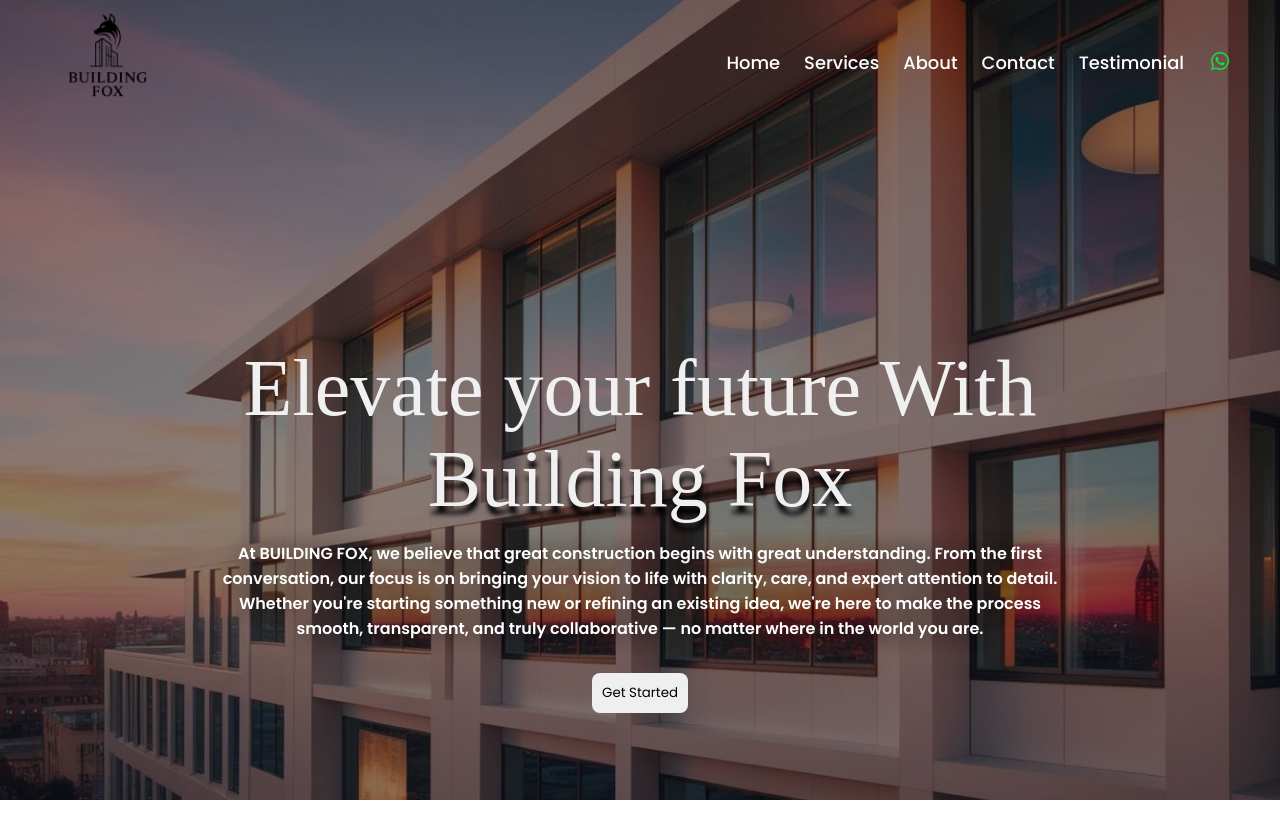
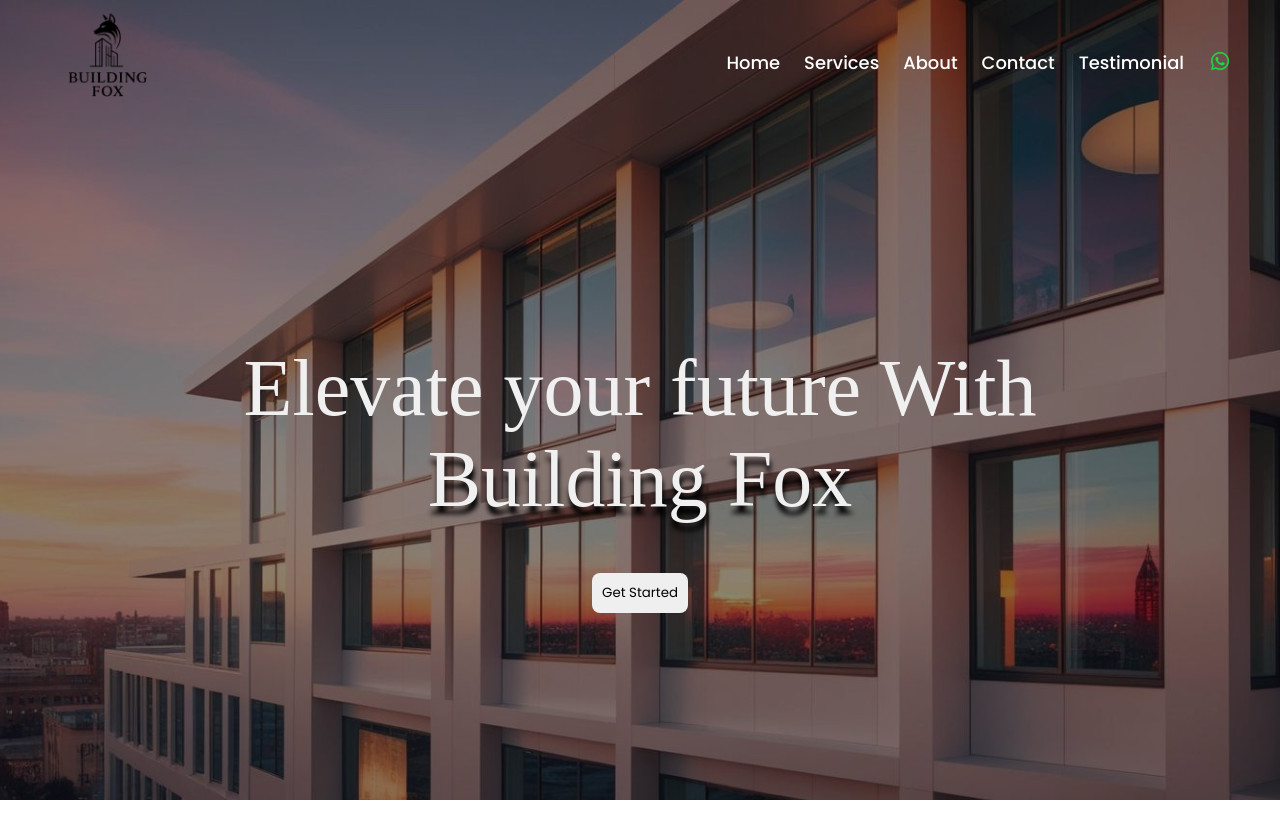
Before and after one commit to Venuvk-dev/BuildingFox, a React (Vite) app in the folder buildingfox/: page / in a window 1280 px wide. Shown: the top 838 px of the page. Built offline with nearby package versions, Linux system fonts and the light colour scheme; a web font is replaced by a local one.

Commit message:
Deletd the paragraph in the hero page

```diff
--- a/buildingfox/src/components/Header/Header.css
+++ b/buildingfox/src/components/Header/Header.css
@@ -80,7 +80,7 @@
 /* ===== Logo ===== */
 .nav-bar h1 img {
   max-width: 120px;
-  transition: all 0.7s linear;
+  transition: all 0.3s linear;
   filter: brightness(0);
 }
 
--- a/buildingfox/src/components/Header/Header.jsx
+++ b/buildingfox/src/components/Header/Header.jsx
@@ -43,7 +43,6 @@
             <center>
             <h1 id='heading'>Elevate your future With</h1>
             <h1 id='nxtLine'> Building Fox</h1>
-            <p id='para'>At BUILDING FOX, we believe that great construction begins with great understanding. From the first conversation, our focus is on bringing your vision to life with clarity, care, and expert attention to detail. Whether you're starting something new or refining an existing idea, we're here to make the process smooth, transparent, and truly collaborative — no matter where in the world you are.</p>
             <button className="hero-button">Get Started</button>
             </center>
         </div>
```
